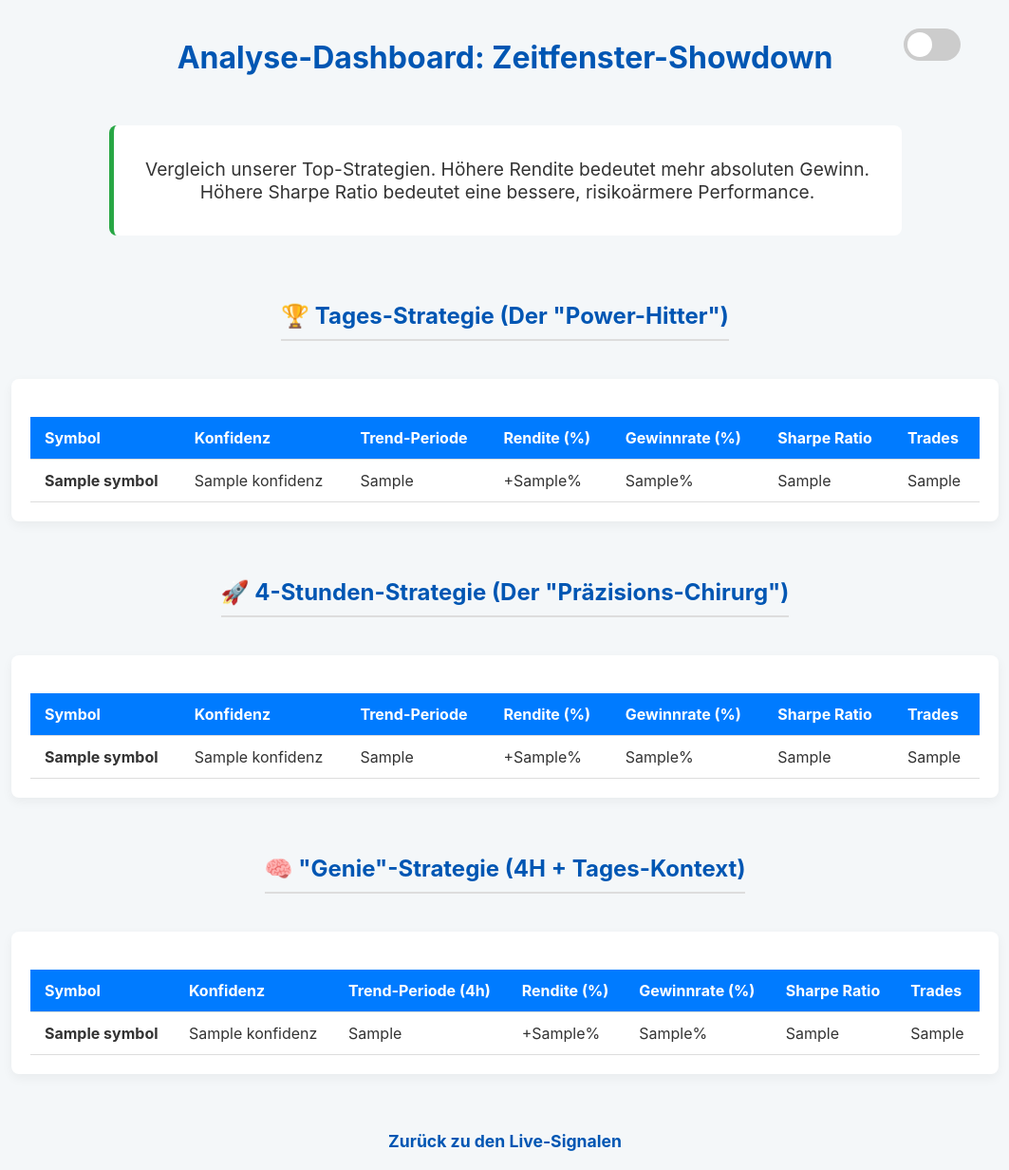
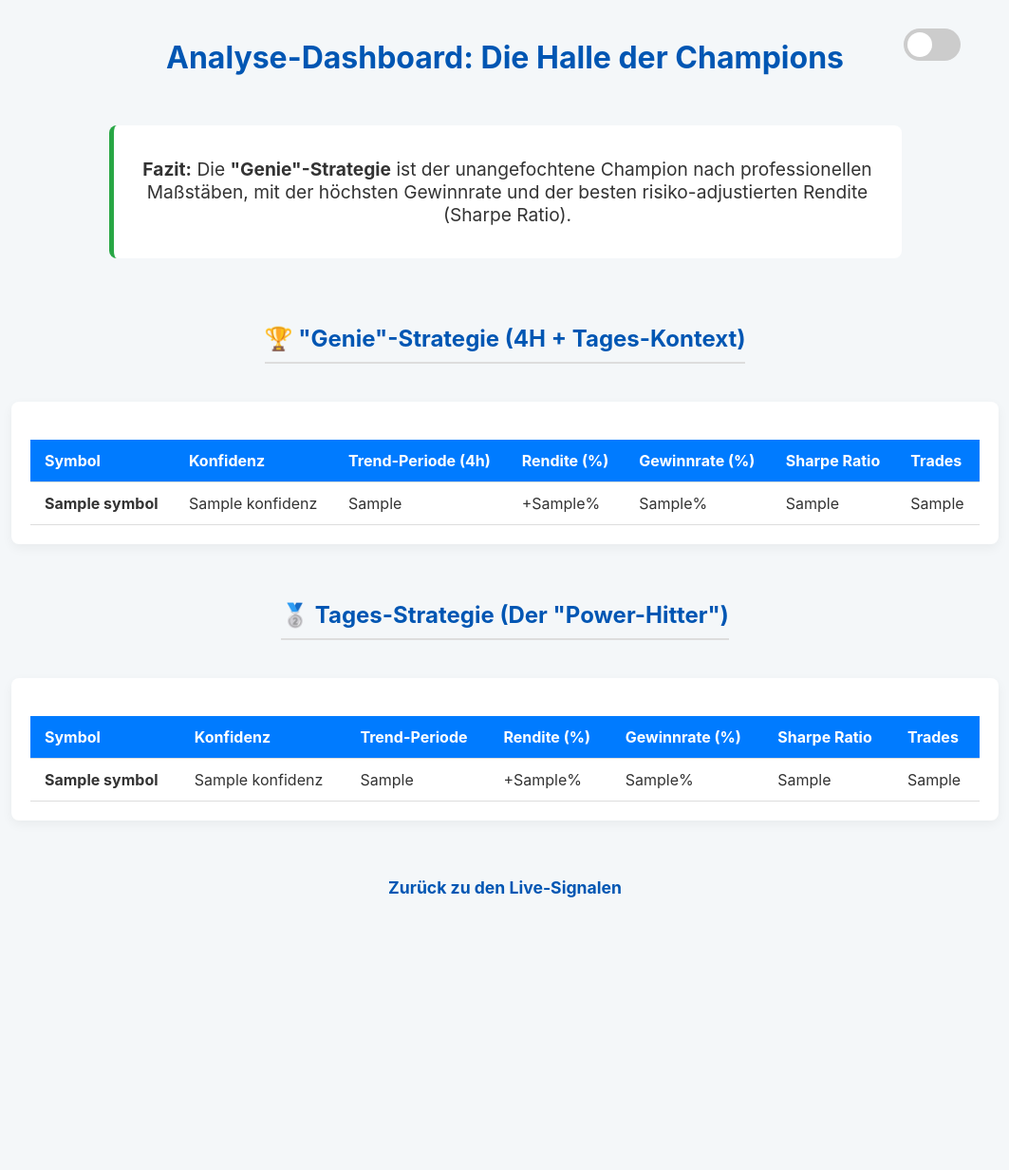
Before and after one commit to andyohneh/finanz-app-backend, a Flask app: template templates/dashboard.html in a window 1280 px wide. Shown: the whole page at 95% size, without its empty margins (108-1171 px from the left). After the commit the page ends 945 px from the top, so only its background shows below. Run offline with Flask 3, Linux system fonts and the light colour scheme; the template is opened without the code that fills it: most values are stand-ins (such as "Sample title", 1, 10 or a date in 2020).

Commit message:
Update dashboard Tabelle

```diff
--- a/app.py
+++ b/app.py
@@ -1,12 +1,14 @@
-# app.py (Finale Version 2.0 - mit 24-Stunden-Chart-Zoom)
+# app.py (Finale Version mit Vergleichs-Dashboard)
 import os
 import json
 from flask import Flask, jsonify, render_template, send_from_directory, request
 from flask_cors import CORS
 from dotenv import load_dotenv
 from sqlalchemy import text
-from database import engine
+from sqlalchemy.dialects.postgresql import insert
+from database import engine, push_subscriptions, historical_data_4h
 
+# --- GRUNDEINSTELLUNGEN ---
 load_dotenv()
 app = Flask(__name__, template_folder='templates', static_folder='static')
 CORS(app)
@@ -15,35 +17,71 @@ CORS(app)
 
 @app.route('/')
 def index():
+    """Zeigt die Hauptseite (Live-Signale) an."""
     return render_template('index.html')
 
 @app.route('/dashboard')
 def dashboard():
     """Liest ALLE Backtest-Ergebnisse und zeigt sie zum Vergleich an."""
     results = {'daily': [], 'four_hour': [], 'genius': []}
+
+    # Lade Ergebnisse der Tages-Strategie
     try:
+        # Hinweis: Der Dateiname hier muss exakt dem Namen der Datei entsprechen, die dein `backtester_daily.py` speichert.
         with open('backtest_results_daily.json', 'r', encoding='utf-8') as f:
             results['daily'] = json.load(f)
-    except Exception as e: print(f"Warnung: daily.json nicht gefunden: {e}")
+    except Exception as e:
+        print(f"Warnung: backtest_results_daily.json nicht gefunden: {e}")
+
+    # Lade Ergebnisse der 4-Stunden-Strategie
     try:
         with open('backtest_results_4h.json', 'r', encoding='utf-8') as f:
             results['four_hour'] = json.load(f)
-    except Exception as e: print(f"Warnung: 4h.json nicht gefunden: {e}")
+    except Exception as e:
+        print(f"Warnung: backtest_results_4h.json nicht gefunden: {e}")
+
+    # Lade Ergebnisse der "Genie"-Strategie
     try:
         with open('backtest_results_genius.json', 'r', encoding='utf-8') as f:
             results['genius'] = json.load(f)
-    except Exception as e: print(f"Warnung: genius.json nicht gefunden: {e}")
+    except Exception as e:
+        print(f"Warnung: backtest_results_genius.json nicht gefunden: {e}")
 
     return render_template('dashboard.html', results=results)
 
+# Routen für PWA-Dateien
 @app.route('/manifest.json')
-def serve_manifest(): return send_from_directory(app.root_path, 'manifest.json')
+def serve_manifest():
+    return send_from_directory(app.root_path, 'manifest.json')
 
 @app.route('/sw.js')
-def serve_sw(): return send_from_directory(app.static_folder, 'sw.js')
+def serve_sw():
+    return send_from_directory(app.static_folder, 'sw.js')
+
+
+# --- API Routen ---
+
+@app.route('/api/save-subscription', methods=['POST'])
+def save_subscription():
+    """Empfängt ein Push-Abonnement und speichert es in der Datenbank."""
+    subscription_data = request.json
+    if not subscription_data:
+        return jsonify({'success': False, 'error': 'Keine Daten erhalten'}), 400
+    try:
+        with engine.connect() as conn:
+            sub_json_string = json.dumps(subscription_data)
+            stmt = insert(push_subscriptions).values(subscription_json=sub_json_string)
+            stmt = stmt.on_conflict_do_nothing(index_elements=['subscription_json'])
+            conn.execute(stmt)
+            conn.commit()
+            return jsonify({'success': True}), 201
+    except Exception as e:
+        print(f"Fehler beim Speichern des Abonnements: {e}")
+        return jsonify({'success': False, 'error': 'Interner Serverfehler'}), 500
 
 @app.route('/api/assets')
 def get_assets():
+    """Holt die fertigen Live-Signale aus der predictions-Tabelle."""
     assets_data = []
     try:
         with engine.connect() as conn:
@@ -52,26 +90,30 @@ def get_assets():
             for row in results:
                 prediction = row._asdict()
                 color, icon = "grey", "circle"
-                if prediction.get('signal') == "Kaufen": color, icon = "green", "arrow-up"
+                if prediction.get('signal') == "Kaufen":
+                    color, icon = "green", "arrow-up"
+                elif prediction.get('signal') == "Verkaufen":
+                    color, icon = "red", "arrow-down"
                 assets_data.append({
                     "asset": prediction['symbol'].replace('/', ''),
                     "entry": f"{prediction.get('entry_price'):.2f}" if prediction.get('entry_price') else "N/A",
                     "takeProfit": f"{prediction.get('take_profit'):.2f}" if prediction.get('take_profit') else "N/A",
                     "stopLoss": f"{prediction.get('stop_loss'):.2f}" if prediction.get('stop_loss') else "N/A",
-                    "signal": prediction.get('signal'), "color": color, "icon": icon,
+                    "signal": prediction.get('signal'),
+                    "color": color,
+                    "icon": icon,
                     "timestamp": prediction['last_updated'].strftime('%Y-%m-%d %H:%M:%S')
                 })
         return jsonify(assets_data)
     except Exception as e:
+        print(f"Fehler in /api/assets: {e}")
         return jsonify({"error": "Konnte keine Live-Daten abrufen."}), 500
 
 @app.route('/historical-data/<symbol>')
 def get_historical_data(symbol):
+    """Holt die historischen 4H-Daten für die Charts, passend zur Live-Strategie."""
     db_symbol = f"{symbol[:-3]}/{symbol[-3:]}"
-
-    # === DER FINALE SCHLIFF: Wir holen die letzten 6 Kerzen (24 Stunden) ===
     query = text("SELECT timestamp, close FROM historical_data_4h WHERE symbol = :symbol_param ORDER BY timestamp DESC LIMIT 6")
-
     try:
         with engine.connect() as conn:
             result = conn.execute(query, {"symbol_param": db_symbol}).fetchall()
@@ -80,13 +122,8 @@ def get_historical_data(symbol):
         data_points = [row[1] for row in result]
         return jsonify({"labels": labels, "data": data_points})
     except Exception as e:
+        print(f"Fehler beim Laden der Chart-Daten für {db_symbol}: {e}")
         return jsonify({"error": "Konnte Chart-Daten nicht laden."}), 500
-
-@app.route('/api/save-subscription', methods=['POST'])
-def save_subscription():
-    subscription_data = request.json
-    # ... (Logik zum Speichern bleibt unverändert) ...
-    return jsonify({'success': True}), 201
 
 if __name__ == "__main__":
     port = int(os.getenv("PORT", 5000))
--- a/templates/dashboard.html
+++ b/templates/dashboard.html
@@ -154,7 +154,7 @@
   </head>
   <body>
     <div class="header-container">
-      <h1>Analyse-Dashboard: Zeitfenster-Showdown</h1>
+      <h1>Analyse-Dashboard: Die Halle der Champions</h1>
       <div class="theme-switch-wrapper">
         <label class="theme-switch" for="checkbox">
           <input type="checkbox" id="checkbox" />
@@ -165,13 +165,43 @@
 
     <div class="verdict">
       <p>
-        Vergleich unserer Top-Strategien. Höhere Rendite bedeutet mehr absoluten
-        Gewinn. Höhere Sharpe Ratio bedeutet eine bessere, risikoärmere
-        Performance.
+        <strong>Fazit:</strong> Die <strong>"Genie"-Strategie</strong> ist der
+        unangefochtene Champion nach professionellen Maßstäben, mit der höchsten
+        Gewinnrate und der besten risiko-adjustierten Rendite (Sharpe Ratio).
       </p>
     </div>
 
-    <h2>🏆 Tages-Strategie (Der "Power-Hitter")</h2>
+    <h2>🏆 "Genie"-Strategie (4H + Tages-Kontext)</h2>
+    <div class="container">
+      <table>
+        <thead>
+          <tr>
+            <th>Symbol</th>
+            <th>Konfidenz</th>
+            <th>Trend-Periode (4h)</th>
+            <th>Rendite (%)</th>
+            <th>Gewinnrate (%)</th>
+            <th>Sharpe Ratio</th>
+            <th>Trades</th>
+          </tr>
+        </thead>
+        <tbody>
+          {% for result in results.genius %}
+          <tr>
+            <td><strong>{{ result.Symbol }}</strong></td>
+            <td>{{ result.Konfidenz }}</td>
+            <td>{{ result.Trend_Periode_4h }}</td>
+            <td>+{{ result['Rendite_%'] }}%</td>
+            <td>{{ result['Gewinnrate_%'] }}%</td>
+            <td>{{ result.Sharpe_Ratio }}</td>
+            <td>{{ result.Anzahl_Trades }}</td>
+          </tr>
+          {% endfor %}
+        </tbody>
+      </table>
+    </div>
+
+    <h2>🥈 Tages-Strategie (Der "Power-Hitter")</h2>
     <div class="container">
       <table>
         <thead>
@@ -201,87 +231,23 @@
       </table>
     </div>
 
-    <h2>🚀 4-Stunden-Strategie (Der "Präzisions-Chirurg")</h2>
-    <div class="container">
-      <table>
-        <thead>
-          <tr>
-            <th>Symbol</th>
-            <th>Konfidenz</th>
-            <th>Trend-Periode</th>
-            <th>Rendite (%)</th>
-            <th>Gewinnrate (%)</th>
-            <th>Sharpe Ratio</th>
-            <th>Trades</th>
-          </tr>
-        </thead>
-        <tbody>
-          {% for result in results.four_hour %}
-          <tr>
-            <td><strong>{{ result.Symbol }}</strong></td>
-            <td>{{ result.Konfidenz }}</td>
-            <td>{{ result.Trend_Periode_4h }}</td>
-            <td>+{{ result['Rendite_%'] }}%</td>
-            <td>{{ result['Gewinnrate_%'] }}%</td>
-            <td>{{ result.Sharpe_Ratio }}</td>
-            <td>{{ result.Anzahl_Trades }}</td>
-          </tr>
-          {% endfor %}
-        </tbody>
-      </table>
-    </div>
-
-    <h2>🧠 "Genie"-Strategie (4H + Tages-Kontext)</h2>
-    <div class="container">
-      <table>
-        <thead>
-          <tr>
-            <th>Symbol</th>
-            <th>Konfidenz</th>
-            <th>Trend-Periode (4h)</th>
-            <th>Rendite (%)</th>
-            <th>Gewinnrate (%)</th>
-            <th>Sharpe Ratio</th>
-            <th>Trades</th>
-          </tr>
-        </thead>
-        <tbody>
-          {% for result in results.genius %}
-          <tr>
-            <td><strong>{{ result.Symbol }}</strong></td>
-            <td>{{ result.Konfidenz }}</td>
-            <td>{{ result.Trend_Periode_4h }}</td>
-            <td>+{{ result['Rendite_%'] }}%</td>
-            <td>{{ result['Gewinnrate_%'] }}%</td>
-            <td>{{ result.Sharpe_Ratio }}</td>
-            <td>{{ result.Anzahl_Trades }}</td>
-          </tr>
-          {% endfor %}
-        </tbody>
-      </table>
-    </div>
-
     <a href="/" class="back-link">Zurück zu den Live-Signalen</a>
 
     <script>
       const themeSwitch = document.getElementById("checkbox");
       const currentTheme = localStorage.getItem("theme");
-
       if (currentTheme) {
         document.body.classList.add(currentTheme);
         if (currentTheme === "dark-mode") {
           themeSwitch.checked = true;
         }
       }
-
       themeSwitch.addEventListener("change", function (event) {
-        if (event.target.checked) {
-          document.body.classList.add("dark-mode");
-          localStorage.setItem("theme", "dark-mode");
-        } else {
-          document.body.classList.remove("dark-mode");
-          localStorage.setItem("theme", "light-mode");
-        }
+        document.body.classList.toggle("dark-mode", event.target.checked);
+        localStorage.setItem(
+          "theme",
+          event.target.checked ? "dark-mode" : "light-mode"
+        );
       });
     </script>
   </body>
```
